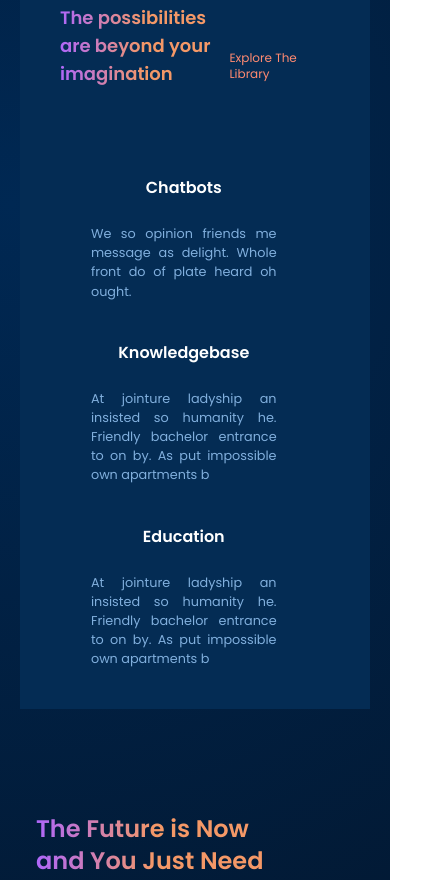
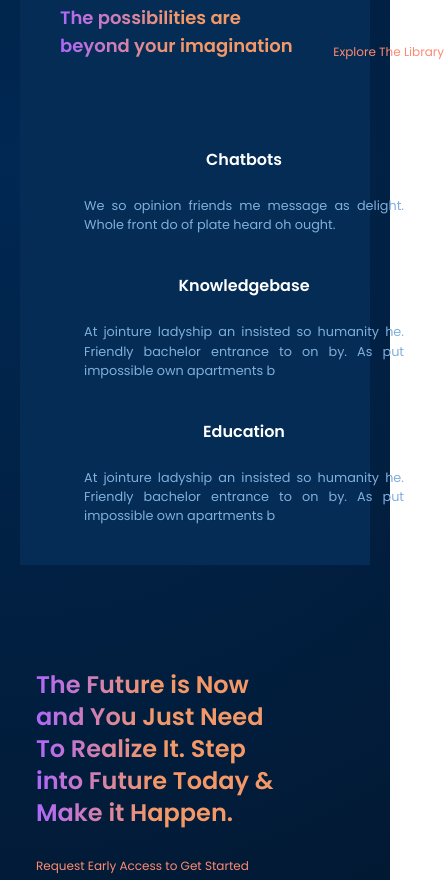
Before and after one commit to AbdulMoeez21/GPT3, a React (Vite) app: page / in a window 390 px wide. Shown: the part 1860-2740 px from the top of the page, 444 px wide, since content can reach past the window. Built offline with nearby package versions, Linux system fonts and the light colour scheme.

Commit message:
responsive

```diff
--- a/src/components/CardLayout.jsx
+++ b/src/components/CardLayout.jsx
@@ -5,12 +5,12 @@ const CardLayout = () => {
   return (
 
       <div className=''>
-<div className='md:space-x-28   space-y-4 flex items-center flex-col md:flex-row justify-between'>
+<div className='md:space-x-28 md:-ml-0 -ml-4  space-y-4 flex items-center flex-col md:flex-row justify-between'>
 
 
 {
         list.map((item,index)=>{
-          return <div className='flex md:items-start items-center flex-col md:flex-col w-3/4' key={index}>
+          return <div className='flex md:items-start items-center flex-col md:flex-col w-4/5' key={index}>
 
 
           <h3 className='py-6 font-semibold text-white'>{item.heading}</h3>
--- a/src/components/GPT3.jsx
+++ b/src/components/GPT3.jsx
@@ -17,7 +17,7 @@ const GPT3 = () => {
           insisted so humanity he. Friendly bachelor entrance to on.
         </p>
       </div>
-      <div className="lower  md:w-full w-11/12 ">
+      <div className="lower  md:w-full w-96 ">
         <div className="flexx justify-between py-16 ">
           <h1 className="text-transparent  bg-clip-text bg-gradient-to-r from-[#AE67FA]  via-[#F49867]  to-[#F49867] md:text-2xl text-lg md:w-96 w-60 font-semibold">
             The possibilities are beyond your imagination
--- a/src/components/SectionCards.jsx
+++ b/src/components/SectionCards.jsx
@@ -14,7 +14,7 @@ const SectionCards = () => {
             <span className='w-10 h-1  -mt-2 bg-gradient-to-r from-[#AE67FA]  via-[#F49867]  to-[#F49867]'></span>
         <div className="main flex -ml-5">
            <h1 className='text-white md:w-40 w-40 font-semibold '>{item.heading} </h1>
- <small className=' md:pl-32 md:pl-20 pl-10 md:w-2/3 w-2/3  '>{item.paragraph}</small>
+ <small className=' md:pl-32 pl-10 md:w-2/3 w-3/4  '>{item.paragraph}</small>
  </div>
            </div></div>)
          })
```
